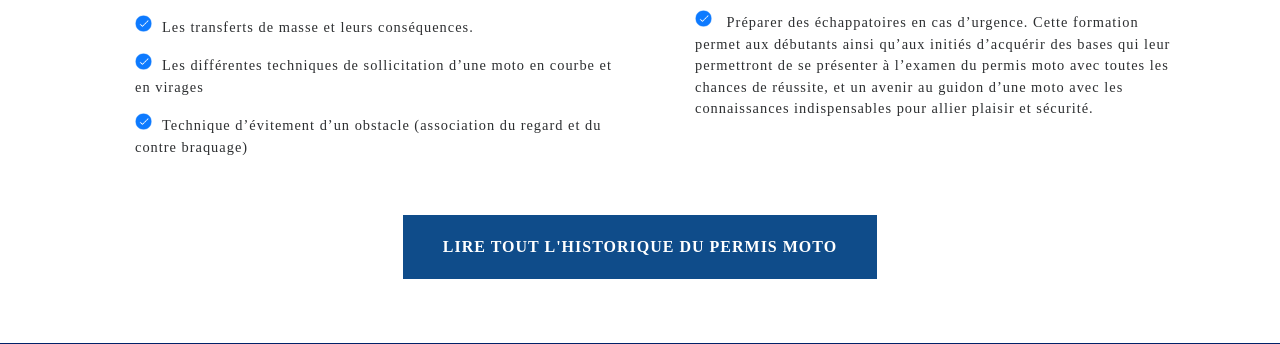
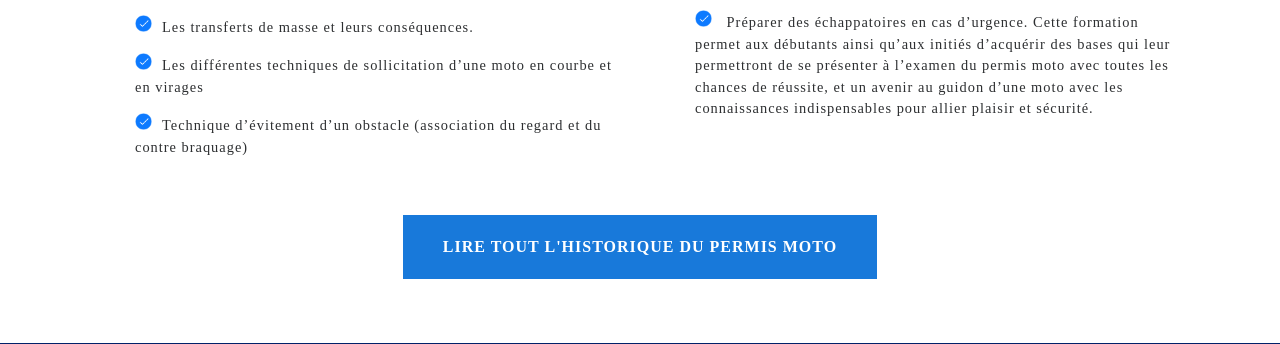
Before and after one commit to Aurore-git/Montlhery, a PHP site: page /code/permis-moto.php in a window 1280 px wide, with the pointer over the restyled element. Shown: the part 2475-2819 px from the top of the page. Run offline with PHP 8.4, Linux system fonts and the light colour scheme; some web fonts are replaced.

Commit message:
couleur up

```diff
--- a/assets/css/permis.css
+++ b/assets/css/permis.css
@@ -257,7 +257,7 @@ button.button-historique-permis-moto{
 }
 
 button.button-historique-permis-moto:hover{
-  background-color: #0f4c8a;
+  background-color: #1879DA;
 }
 
 /*------Responsive-------*/
```
